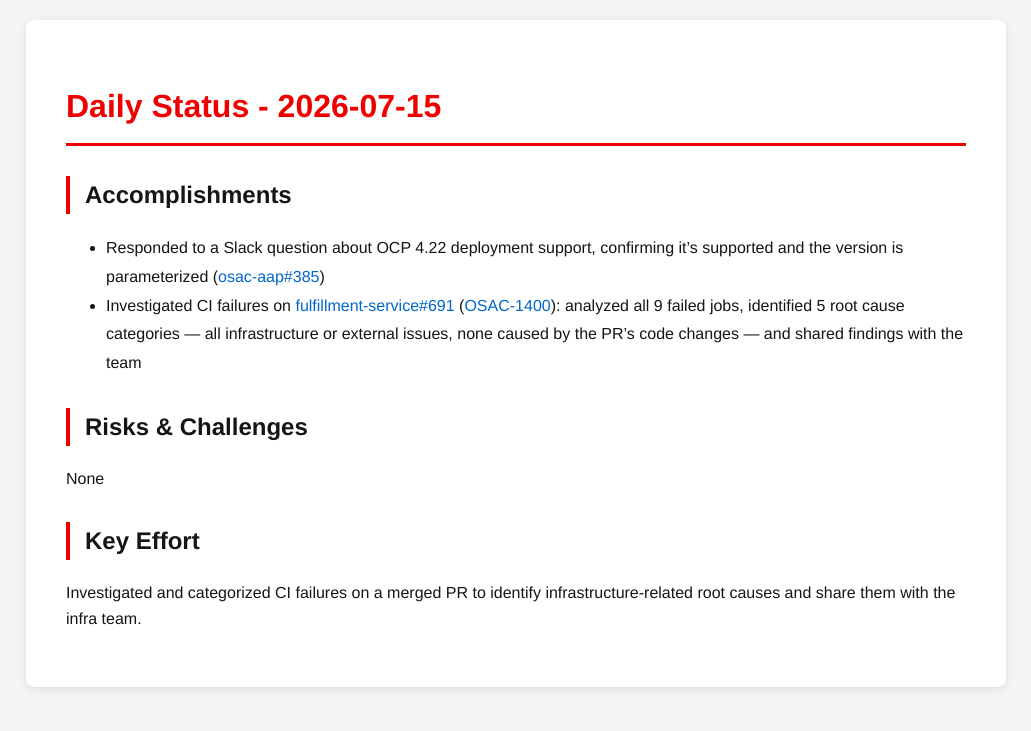
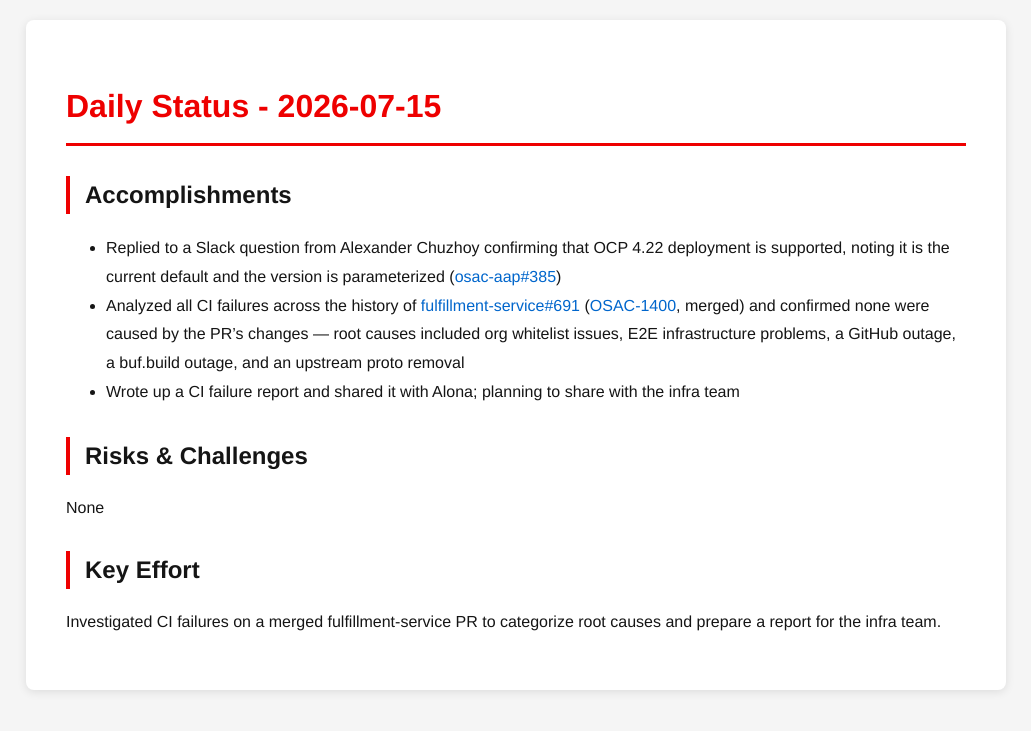
Before and after one commit to tzvatot/daily-status, a Jekyll site: the page built from 2026-07-15.md, in a window 1280 px wide. Shown: the top 731 px of the page, without its empty margins (124-1155 px from the left). Built offline with Jekyll 4.4.1, drawn with Linux system fonts in a browser that asks for light colours.

Commit message:
Daily status update - 2026-07-15

```diff
--- a/2026-07-15.md
+++ b/2026-07-15.md
@@ -7,11 +7,12 @@ date: 2026-07-15
 # Daily Status - 2026-07-15
 
 ## Accomplishments
-- Responded to a Slack question about OCP 4.22 deployment support, confirming it's supported and the version is parameterized ([osac-aap#385](https://github.com/osac-project/osac-aap/pull/385))
-- Investigated CI failures on [fulfillment-service#691](https://github.com/osac-project/fulfillment-service/pull/691) ([OSAC-1400](https://redhat.atlassian.net/browse/OSAC-1400)): analyzed all 9 failed jobs, identified 5 root cause categories — all infrastructure or external issues, none caused by the PR's code changes — and shared findings with the team
+- Replied to a Slack question from Alexander Chuzhoy confirming that OCP 4.22 deployment is supported, noting it is the current default and the version is parameterized ([osac-aap#385](https://github.com/osac-project/osac-aap/pull/385))
+- Analyzed all CI failures across the history of [fulfillment-service#691](https://github.com/osac-project/fulfillment-service/pull/691) ([OSAC-1400](https://redhat.atlassian.net/browse/OSAC-1400), merged) and confirmed none were caused by the PR's changes — root causes included org whitelist issues, E2E infrastructure problems, a GitHub outage, a buf.build outage, and an upstream proto removal
+- Wrote up a CI failure report and shared it with Alona; planning to share with the infra team
 
 ## Risks & Challenges
 None
 
 ## Key Effort
-Investigated and categorized CI failures on a merged PR to identify infrastructure-related root causes and share them with the infra team.
+Investigated CI failures on a merged fulfillment-service PR to categorize root causes and prepare a report for the infra team.
```
